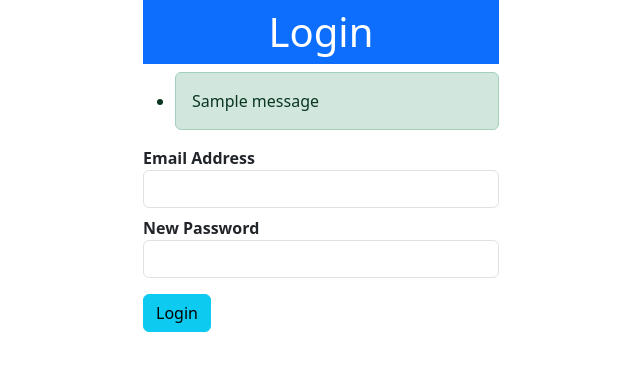
After one commit to Noaht8/Retail_Realm, a Flask app: page /login in a window 1280 px wide. The commit adds this page. Shown: the top 371 px of the page, without its empty margins (319-959 px from the left). Run offline with Flask 3, Linux system fonts and the light colour scheme; one stand-in notice (Sample message) is shown; some libraries are stand-ins or nearby versions.

Commit message:
'Update'

```diff
--- a/shop/admin/forms.py
+++ b/shop/admin/forms.py
@@ -10,3 +10,9 @@ class RegistrationForm(Form):
         validators.EqualTo('confirm', message='Passwords must match')
     ])
     confirm = PasswordField('Repeat Password')
+
+
+
+class LoginForm(Form):
+    email = StringField('Email Address', [validators.Length(min=6, max=35), validators.Email()])
+    password = PasswordField('New Password', [validators.DataRequired()])
--- a/shop/admin/routes.py
+++ b/shop/admin/routes.py
@@ -1,13 +1,13 @@
 from flask import render_template, session, request, redirect, url_for, flash
 
 from shop import app, db, bcrypt
-from .forms import RegistrationForm
+from .forms import RegistrationForm, LoginForm
 from .models import User
 import os
 
 @app.route('/')
 def home():
-    return "Home page of RetailRealm"
+    return render_template('admin/index.html', title='Admin Page')
 
 
 @app.route('/register', methods=['GET', 'POST'])
@@ -18,6 +18,21 @@ def register():
         user = User(name=form.name.data, username=form.username.data, email=form.email.data,
                     password=hash_password)
         db.session.add(user)
-        flash('Thanks for registering')
+        db.session.commit()
+        flash(f'Welcome {form.name.data}, thank you for registering', 'success')
         return redirect(url_for('home'))
     return render_template('admin/register.html', form=form, title="Registration page")
+
+
+@app.route('/login', methods=['GET', 'POST'])
+def login():
+    form = LoginForm(request.form)
+    if request.method == "POST" and form.validate():
+        user = User.query.filter_by(email = form.email.data).first()
+        if user and bcrypt.check_password_hash(user.password, form.password.data):
+            session['email'] = form.email.data
+            flash(f'Welcome {form.email.data}, you have successfully logged in', 'success')
+            return redirect(request.args.get('next') or url_for('login'))
+        else:
+            flash('Wrong email or password', 'danger')
+    return render_template('admin/login.html', form=form, title="Login Page")
--- /dev/null
+++ b/shop/templates/_messages.html
@@ -0,0 +1,9 @@
+{% with messages = get_flashed_messages(with_categories=true) %}
+  {% if messages %}
+    <ul class=flashes>
+    {% for category, message in messages %}
+      <li class="alert alert-{{ category }}">{{ message }}</li>
+    {% endfor %}
+    </ul>
+  {% endif %}
+{% endwith %}
--- /dev/null
+++ b/shop/templates/admin/index.html
@@ -0,0 +1,6 @@
+{% extends 'layout.html'%}
+{% block content %}
+
+{% include '_messages.html'%}
+
+{% endblock content %}
--- /dev/null
+++ b/shop/templates/admin/login.html
@@ -0,0 +1,27 @@
+{% extends "layout.html" %}
+
+{% block content %}
+
+
+<div class="container">
+        {% from "_formhelpers.html" import render_field %}
+        <div class="row">
+            <div class="col-md-4"></div>
+            <div class="col-md-4">
+        <div class="text-center h1 text-white bg-primary p-2">Login</div>
+        {% include '_messages.html'%}
+
+        <form method="post" enctype="multipart/form-data">
+        <div>
+            {{ render_field(form.email ,class="form-control") }}
+            {{ render_field(form.password ,class="form-control") }}
+        </div>
+
+        <p><input type=submit value="Login" class="btn btn-info mt-2"></p>
+        </form>
+    </div>
+        <div class="col-md-4"></div>
+</div>
+</div>
+
+{% endblock content %}
```
Also changed, not shown: myvenv/pyvenv.cfg (+7 -4 lines), shop/admin/models.py (+4 -3 lines), shop/templates/admin/register.html (+4 -3 lines), instance/myshop.db (added), 7 other files.
